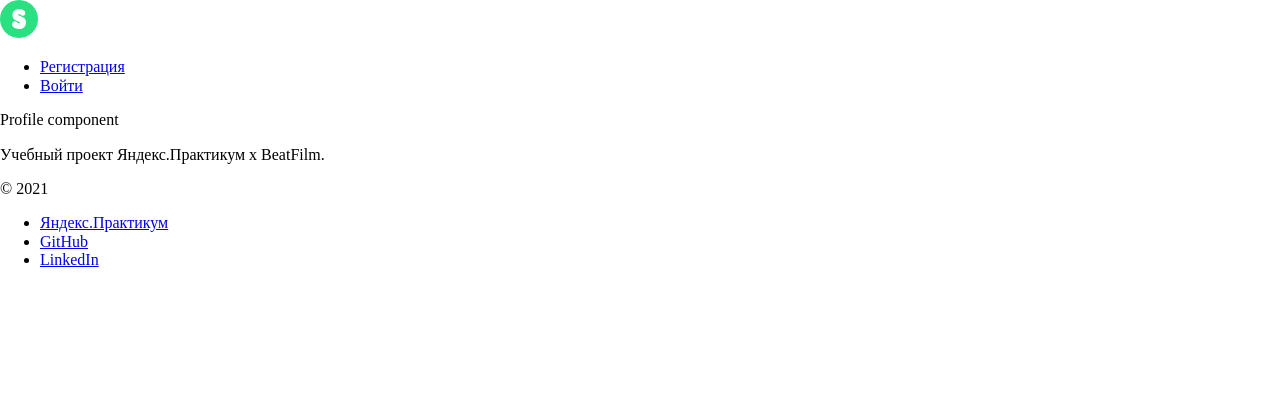
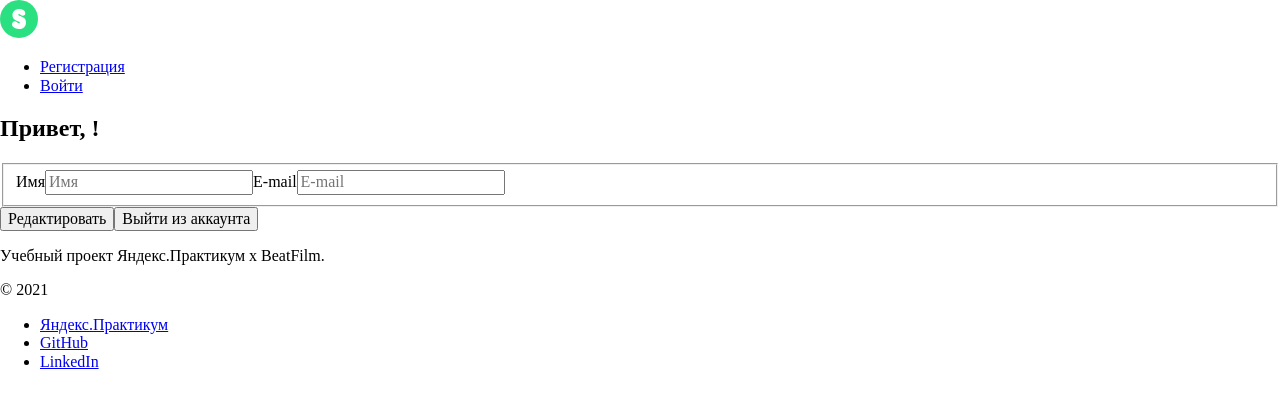
Before and after one commit to naumch1k/movies-explorer-frontend, a React (Create React App) app: page /profile in a window 1280 px wide. Shown: the top 408 px of the page. Built offline with nearby package versions, Linux system fonts and the light colour scheme.

Commit message:
feat: add Profile component markup, Login/Register input's placeholders

```diff
--- a/src/components/Login/Login.jsx
+++ b/src/components/Login/Login.jsx
@@ -13,6 +13,7 @@ function Login() {
           id="email"
           type="email"
           name="email"
+          placeholder="E-mail"
           required
         />
         <p className="form__error" id="email-error"></p>
@@ -23,6 +24,7 @@ function Login() {
           id="password"
           type="password"
           name="password"
+          placeholder="Пароль"
           required
         />
         <p className="form__error" id="password-error"></p>
--- a/src/components/Profile/Profile.jsx
+++ b/src/components/Profile/Profile.jsx
@@ -1,6 +1,42 @@
 function Profile() {
     return (
-        <p>Profile component</p>
+      <form className="profile">
+        <h2 className="profile__heading">Привет, !</h2>
+        <fieldset>
+          <label className="profile__info" for="name">Имя</label>
+          <input
+            className="form__item form__item_el_name"
+            id="name"
+            type="text"
+            name="name"
+            placeholder="Имя"
+            minLength="2" maxLength="30"
+            required
+          />
+          <label className="profile__info" for="email">E-mail</label>
+          <input
+            className="form__item form__item_el_email"
+            id="email"
+            type="email"
+            name="email"
+            placeholder="E-mail"
+            required
+          />
+        </fieldset>
+
+        <button
+          type="submit"
+          className=""
+        >
+          Редактировать
+        </button>
+        <button
+          type="button"
+          className=""
+        >
+          Выйти из аккаунта
+        </button>
+    </form>
     )
 }
 
--- a/src/components/Register/Register.jsx
+++ b/src/components/Register/Register.jsx
@@ -13,6 +13,8 @@ function Navigation() {
           id="name"
           type="text"
           name="name"
+          placeholder="Имя"
+          minLength="2" maxLength="30"
           required
         />
         <p className="form__error" id="name-error"></p>
@@ -23,6 +25,7 @@ function Navigation() {
           id="email"
           type="email"
           name="email"
+          placeholder="E-mail"
           required
         />
         <p className="form__error" id="email-error"></p>
@@ -33,6 +36,7 @@ function Navigation() {
           id="password"
           type="password"
           name="password"
+          placeholder="Пароль"
           required
         />
         <p className="form__error" id="password-error"></p>
```
